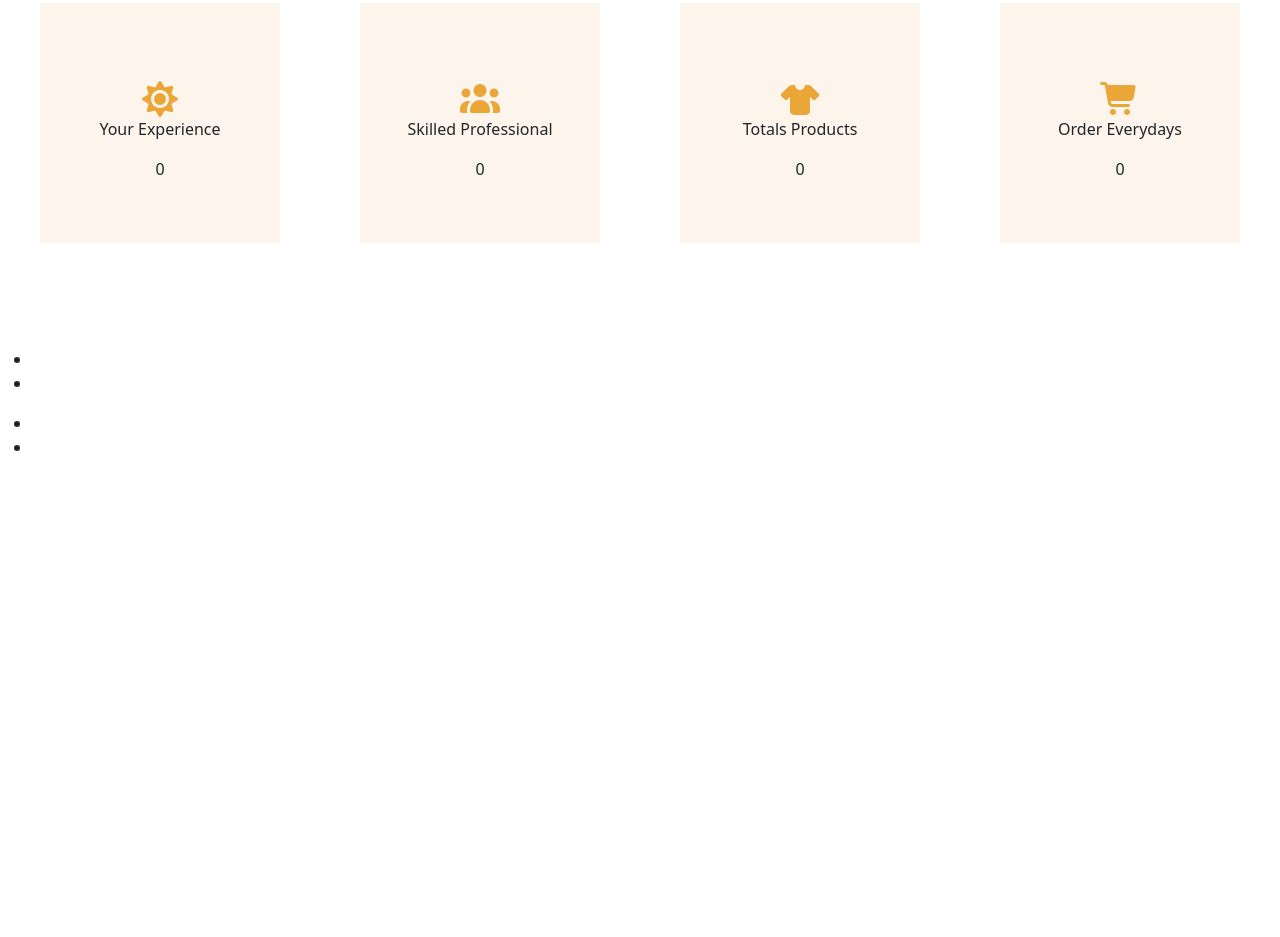
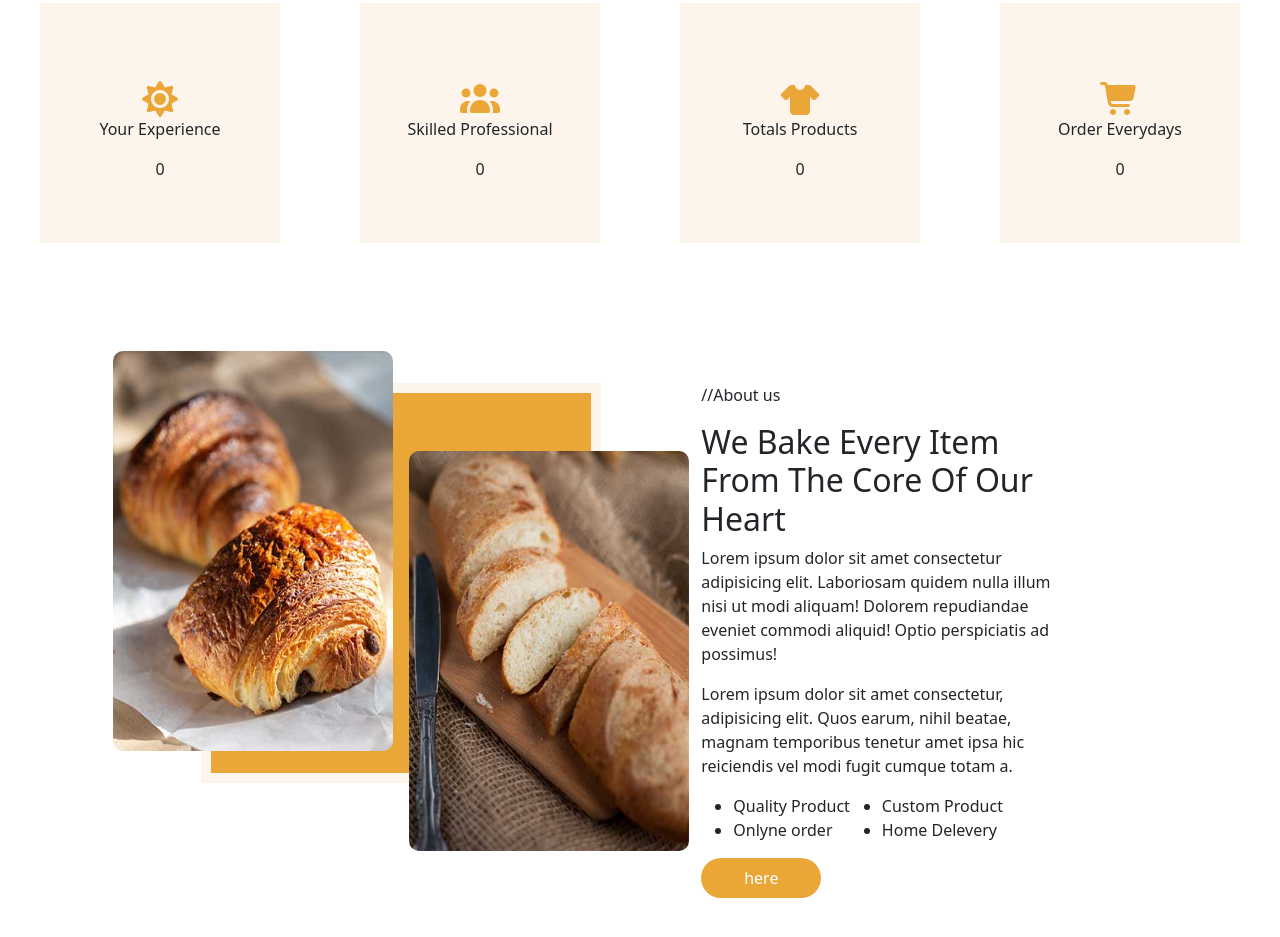
Before and after one commit to Shahin-Alz/projet-img, a website: page index.html in a window 1280 px wide. Shown: the part 1335-2272 px from the top of the page. Before the commit the page ends 1810 px from the top, so only its background shows below. Drawn offline with nearby package versions, Linux system fonts and the light colour scheme.

Commit message:
finish section3

```diff
--- a/index.html
+++ b/index.html
@@ -133,34 +133,35 @@
     </section>
 
     <section class="section3">
-        <div>
-            <div>
+        <div class="all d-flex">
+            <div class="contenu1-sec3 d-flex">
                 <div>
-                    <img src="" alt="">
+                    <img class="img1-sec3" src="./public/img/about-1.jpg" alt="">
                 </div>
                 <div>
-                    <img src="" alt="">
+                    <img class="img2-sec3" src="./public/img/about-2.jpg" alt="">
                 </div>
             </div>
-            <div>
-                <p></p>
-                <h2></h2>
-                <p></p>
-                <p></p>
-                <div>
+            <div class="contenu2-sec3">
+                <p>//About us</p>
+                <h2>We Bake Every Item From The Core Of Our Heart</h2>
+                <p>Lorem ipsum dolor sit amet consectetur adipisicing elit. Laboriosam quidem nulla illum nisi ut modi aliquam! Dolorem repudiandae eveniet commodi aliquid! Optio perspiciatis ad possimus!</p>
+                <p>Lorem ipsum dolor sit amet consectetur, adipisicing elit. Quos earum, nihil beatae, magnam temporibus tenetur amet ipsa hic reiciendis vel modi fugit cumque totam a.</p>
+                <div class="list-sec3 d-flex">
                     <div>
                         <ul>
-                            <li></li>
-                            <li></li>
+                            <li>Quality Product</li>
+                            <li>Onlyne order</li>
                         </ul>
                     </div>
                     <div>
                         <ul>
-                            <li></li>
-                            <li></li>
+                            <li>Custom Product</li>
+                            <li>Home Delevery</li>
                         </ul>
                     </div>
                 </div>
+                <button>here</button>
             </div>
         </div>
     </section>
--- a/src/sass/modules/_section3.scss
+++ b/src/sass/modules/_section3.scss
@@ -0,0 +1,40 @@
+.section3{
+
+}
+
+.all{
+    justify-content: space-evenly;
+    margin: 100px;
+}
+
+.contenu1-sec3{
+    background-color: #eaa636;
+    height: 50vh;
+    width: 50vh;
+    border: 10px solid #fdf5eb;
+    justify-content: center;
+
+
+}
+
+.img1-sec3{
+    width: 35vh;
+    height: 50vh;
+    margin: 1vh;
+    position: relative;
+    bottom: 50px;
+    border-radius: 10px;
+}
+
+.img2-sec3{
+    width: 35vh;
+    height: 50vh;
+    margin: 1vh;
+    position: relative;
+    top: 50px;
+    border-radius: 10px;
+}
+
+.contenu2-sec3{
+    width: 35%;
+}
```
Also changed, not shown: public/css/app.css.
